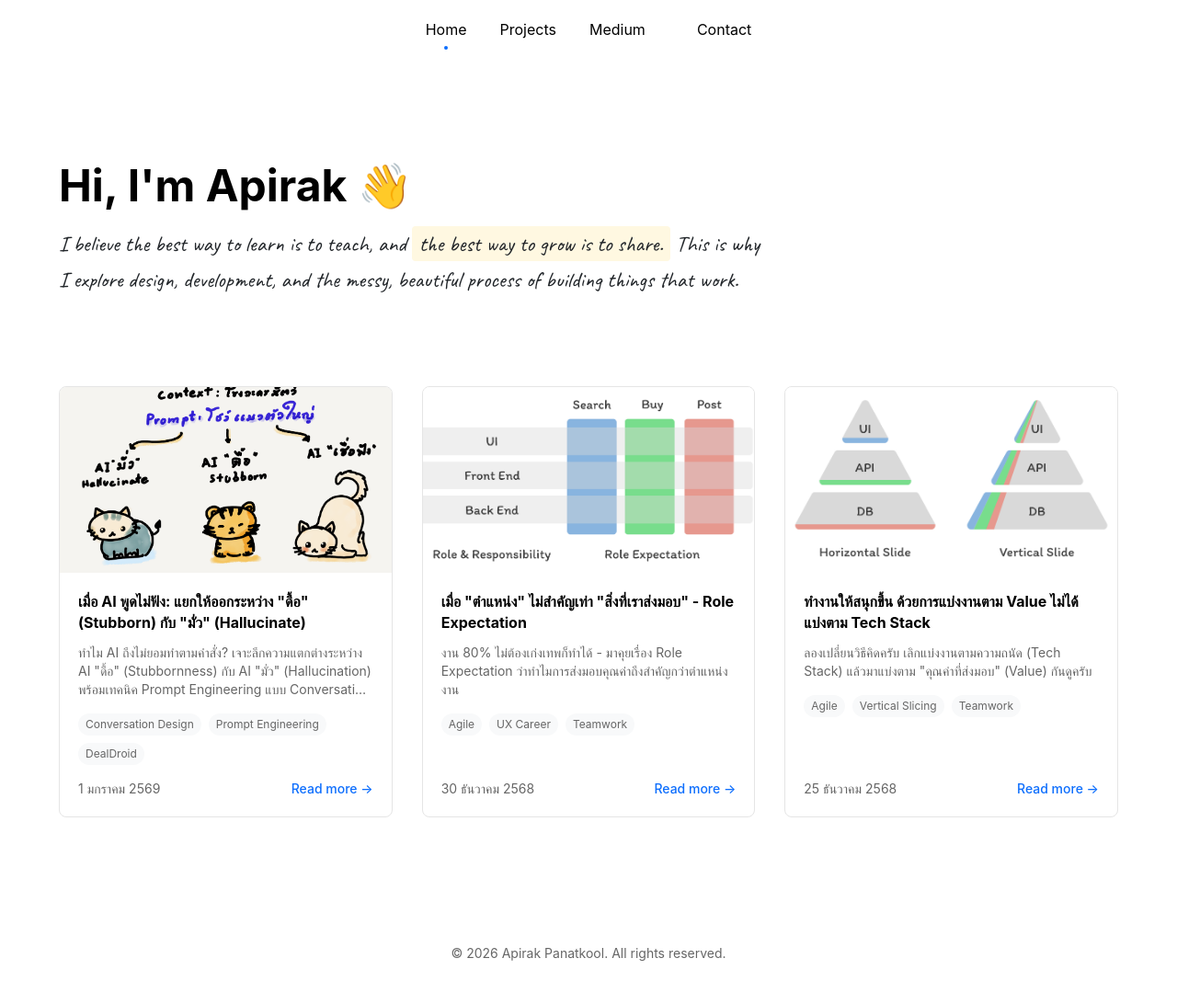
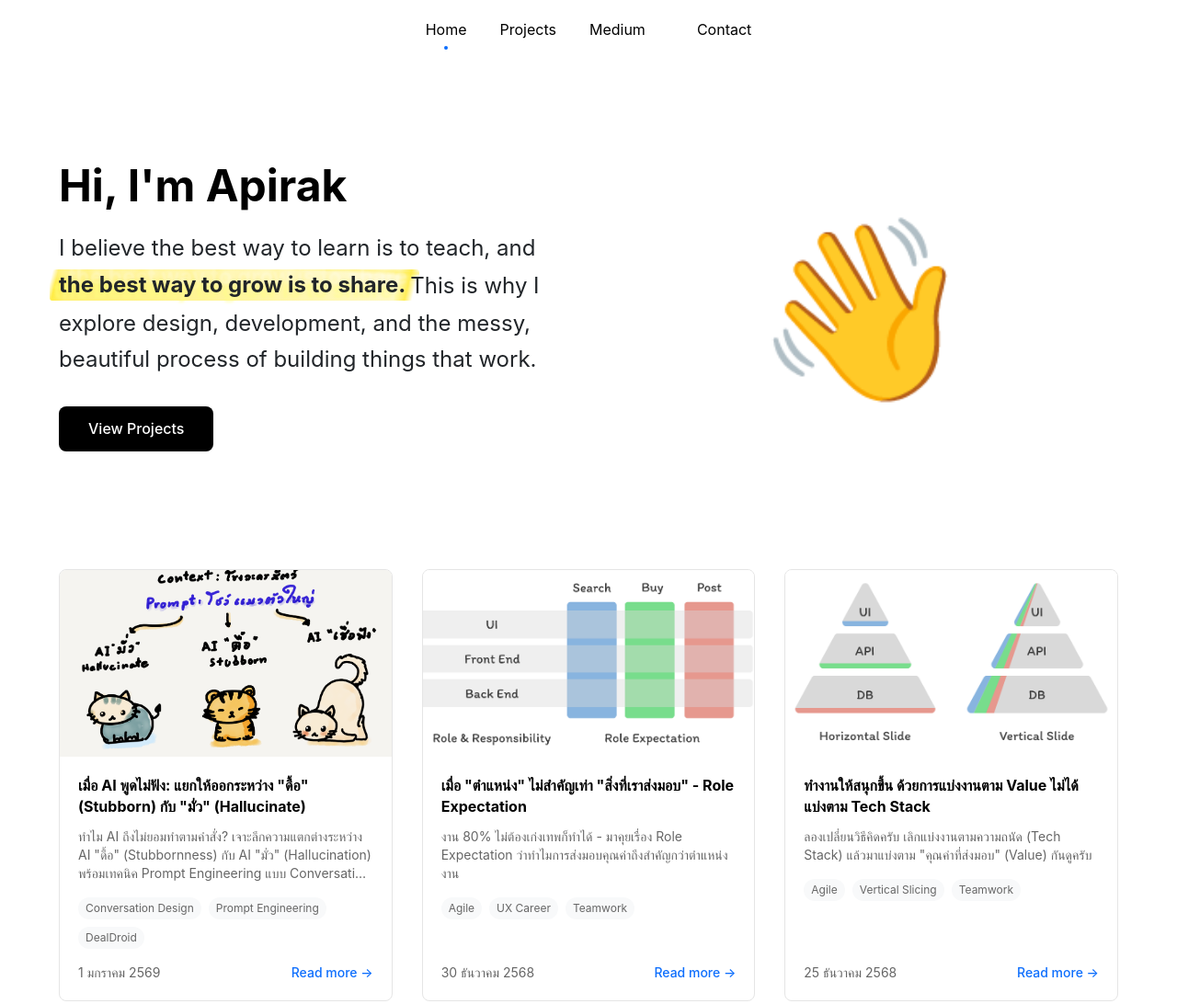
Before and after one commit to apirak/apirak.github.io, an Astro site: page / in a window 1280 px wide. Shown: the top 1092 px of the page at 92% size. Built offline with nearby package versions, Linux system fonts and the light colour scheme; Astro itself is replaced by a stand-in of ours; some icons are missing.

Commit message:
Update Highlight component text-shadow for better visibility; enhance index page hero section with Highlight for emphasis

```diff
--- a/src/components/Highlight.astro
+++ b/src/components/Highlight.astro
@@ -43,7 +43,7 @@ const { color = "yellow" } = Astro.props;
       );
     text-shadow:
       -6px 6px 3px rgba(255, 255, 130, 0.5),
-      10px -9px 2px rgba(255, 255, 255, 0.8),
+      10px -9px 2px rgba(255, 255, 255, 0.2),
       -9px -14px 8px rgba(255, 255, 255, 0.6);
   }
 
@@ -67,7 +67,7 @@ const { color = "yellow" } = Astro.props;
       );
     text-shadow:
       -6px 6px 3px rgba(130, 255, 173, 0.5),
-      10px -9px 2px rgba(255, 255, 255, 0.8),
+      10px -9px 2px rgba(255, 255, 255, 0.2),
       -9px -14px 8px rgba(255, 255, 255, 0.6);
   }
 
@@ -91,7 +91,7 @@ const { color = "yellow" } = Astro.props;
       );
     text-shadow:
       -6px 6px 3px rgba(130, 204, 255, 0.5),
-      10px -9px 2px rgba(255, 255, 255, 0.8),
+      10px -9px 2px rgba(255, 255, 255, 0.2),
       -9px -14px 8px rgba(255, 255, 255, 0.6);
   }
 
@@ -115,7 +115,7 @@ const { color = "yellow" } = Astro.props;
       );
     text-shadow:
       -6px 6px 3px rgba(255, 130, 200, 0.5),
-      10px -9px 2px rgba(255, 255, 255, 0.8),
+      10px -9px 2px rgba(255, 255, 255, 0.2),
       -9px -14px 8px rgba(255, 255, 255, 0.6);
   }
 
@@ -139,7 +139,7 @@ const { color = "yellow" } = Astro.props;
       );
     text-shadow:
       -6px 6px 3px rgba(255, 183, 77, 0.5),
-      10px -9px 2px rgba(255, 255, 255, 0.8),
+      10px -9px 2px rgba(255, 255, 255, 0.2),
       -9px -14px 8px rgba(255, 255, 255, 0.6);
   }
 
--- a/src/pages/index.astro
+++ b/src/pages/index.astro
@@ -6,6 +6,7 @@ import SchemaPerson from "../components/SchemaPerson.astro";
 import { getCollection } from "astro:content";
 import { Image } from "astro:assets";
 import "../styles/global.css";
+import Highlight from "../components/Highlight.astro";
 
 const pageTitle = "Home";
 const pageDescription =
@@ -24,34 +25,59 @@ const sortedPosts = allPosts.sort(
 
   <div class="container mx-auto px-4 py-12">
     <div class="max-w-6xl mx-auto">
-      <!-- Intro Section -->
-      <header class="mb-24 mt-16">
+      <!-- Hero Section - 2 Column Layout -->
+      <header class="mb-32 mt-16">
+        <div class="grid md:grid-cols-2 gap-12 items-center">
+          <!-- Left Column: Text Content -->
+          <div>
             <h1
-          class="text-4xl md:text-5xl font-bold mb-5"
+              class="text-4xl md:text-5xl font-bold mb-6"
               style="color: var(--color-text-primary);"
             >
-          Hi, I'm Apirak 👋
+              Hi, I'm Apirak
             </h1>
             <p
-          class="text-xl md:text-2xl max-w-3xl leading-relaxed"
-          style="font-family: 'Caveat', cursive; color: var(--color-text-secondary);"
+              class="text-xl md:text-2xl leading-relaxed mb-8"
+              style="color: var(--color-text-secondary);"
             >
-          I believe the best way to learn is to teach, and <span
-            class="px-2 py-1 rounded"
-            style="background-color: var(--color-card-yellow);"
-            >the best way to grow is to share.</span
-          > This is why I explore design, development, and the messy, beautiful process
-          of building things that work.
+              I believe the best way to learn is to teach, and
+              <Highlight>the best way to grow is to share.</Highlight>
+              This is why I explore design, development, and the messy, beautiful
+              process of building things that work.
             </p>
+
+            <!-- CTA Button -->
+            <a
+              href="/projects"
+              class="inline-block px-8 py-3 font-medium rounded-lg transition-all hover:opacity-90"
+              style="background-color: var(--color-text-primary); color: var(--color-bg-primary);"
+            >
+              View Projects
+            </a>
+          </div>
+
+          <!-- Right Column: Waving Hand Icon -->
+          <div class="flex items-center justify-center">
+            <div
+              class="text-9xl md:text-[12rem] select-none"
+              role="img"
+              aria-label="Waving hand"
+            >
+              👋
+            </div>
+          </div>
+        </div>
       </header>
 
       <!-- Blog Section -->
       <section>
-        <div class="grid grid-cols-1 md:grid-cols-2 lg:grid-cols-3 gap-8 mt-8">
+        <div
+          class="grid grid-cols-1 md:grid-cols-2 lg:grid-cols-3 gap-8 mt-8 auto-rows-fr"
+        >
           {
             sortedPosts.map((post, index) => (
               <article
-                class="blog-card border rounded-lg overflow-hidden transition-all hover:border-opacity-100 flex flex-col"
+                class="blog-card border rounded-lg overflow-hidden transition-all hover:border-opacity-100 flex flex-col h-full"
                 style="border-color: var(--color-border-light);"
               >
                 {post.data.image && (
@@ -63,7 +89,7 @@ const sortedPosts = allPosts.sort(
                         width={800}
                         height={450}
                         loading={index < 3 ? "eager" : "lazy"}
-                        class="w-full h-full object-cover transition-transform hover:scale-105"
+                        class="w-full h-full object-cover"
                       />
                     </div>
                   </a>
```
Lines whose indentation alone changed are shown as unchanged.
